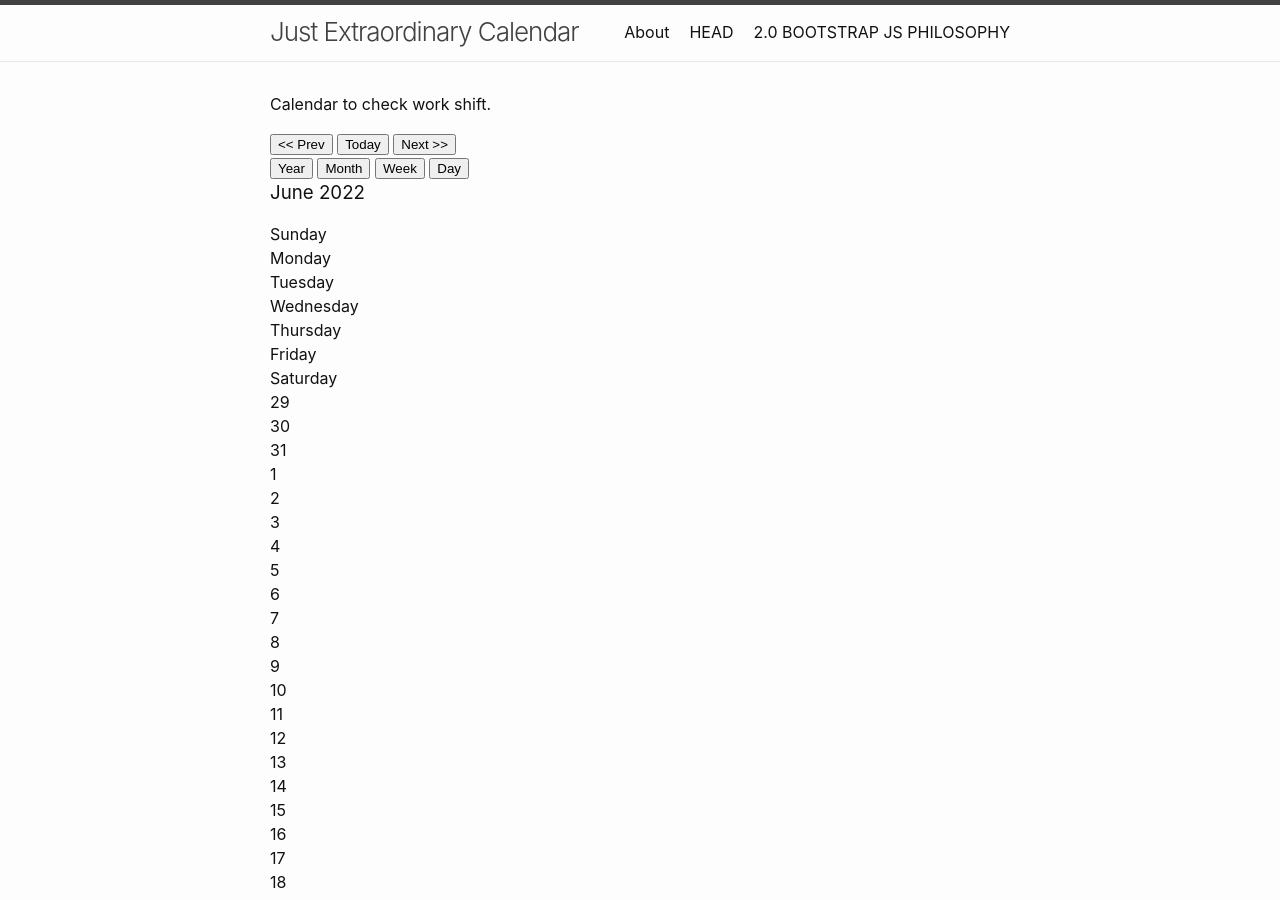
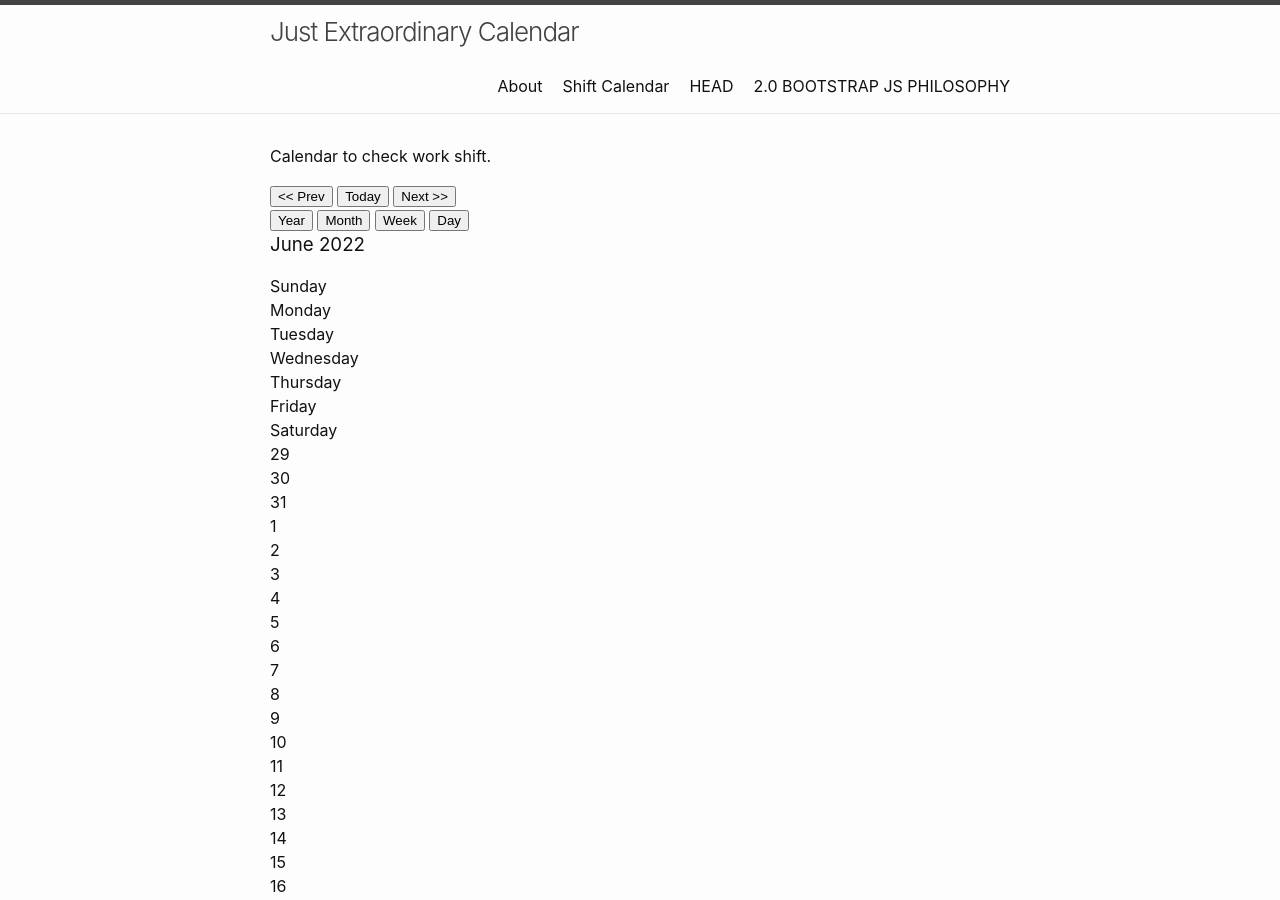
Before and after one commit to joshuadgi/joshuadgi.github.io, a Jekyll site: the page built from justcalendar.md, in a window 1280 px wide and 900 px high. Built offline with Jekyll 4.4.1, drawn with Linux system fonts in a browser that asks for light colours.

Commit message:
Add Calendar page

```diff
--- a/_includes/head.html
+++ b/_includes/head.html
@@ -10,5 +10,6 @@
   {%- endif -%}
 
   {%- include custom-head.html -%}
-
+  {{ page.calendar_css | replace: "!PATH_TO_COMPONENTS!", "/components" | prepend: site.baseurl }}
+  {{ page.calendar_bootstrap_css | replace: "!PATH_TO_COMPONENTS!", "/components" | prepend: site.baseurl }}
 </head>
```
Also changed, not shown: index.md (+1 -0 lines), justcalendar.md (renamed from _posts/2016-05-19-super-short-article.md).
